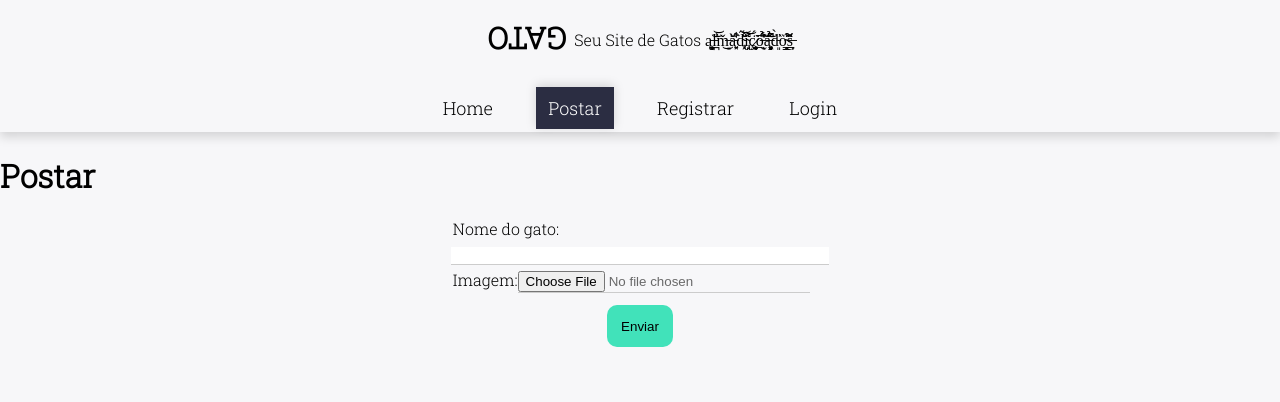
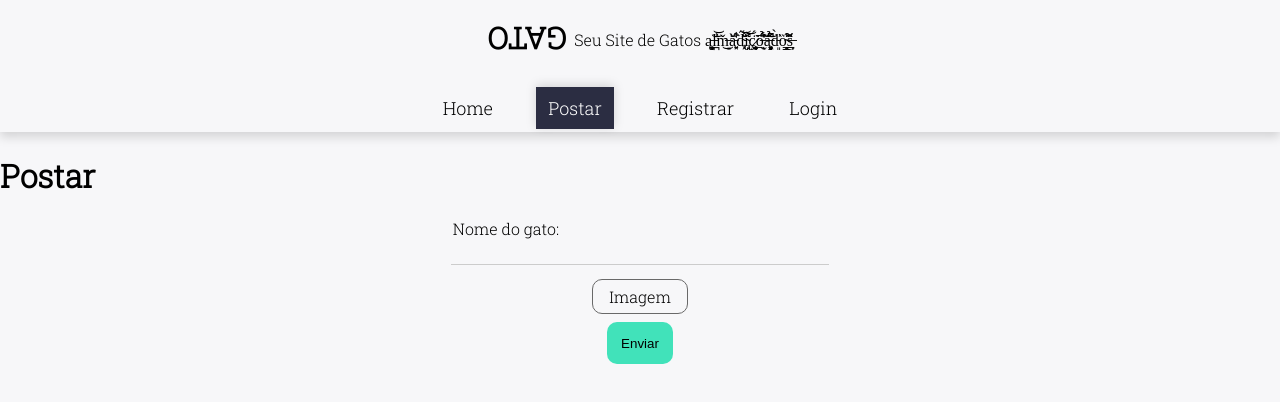
Before and after one commit to RuanSousa25/cursed-cats, a React (Create React App) app: page /post in a window 1280 px wide. Shown: the top 402 px of the page. Built offline with nearby package versions, Linux system fonts and the light colour scheme.

Commit message:
Add files via upload

```diff
--- a/src/Pages/Post/Post.js
+++ b/src/Pages/Post/Post.js
@@ -1,17 +1,36 @@
 import { Link } from "react-router-dom";
 import styles from "./Post.module.css";
 import $ from "jquery";
-import { useState } from "react";
+import { useState, useEffect } from "react";
 import { useRef } from "react";
 export default function Post() {
     const [input, setInput] = useState();
     const inputRef = useRef();
-    function enviarDados(e) {
-        e.preventDefault();
-        console.log(inputRef.current.files[0]);
-    }
+    const [imgUrl, setImgUrl] = useState("");
 
-    console.log(inputRef)
+  useEffect(() => {
+    inputRef.current.addEventListener("change", handleFileChange);
+  }, []);
+
+  const handleFileChange = () => {
+    let file = inputRef.current.files[0];
+    setInput(inputRef.current.files[0]);
+
+    if(file && file.type.startsWith("image/")){
+        let imgUrlTemp = URL.createObjectURL(file);
+        setImgUrl(imgUrlTemp);
+        console.log(imgUrl);
+    }else return
+  };
+
+  const isFileSelected = inputRef.current?.files.length > 0;
+  const fileLabelClassName = isFileSelected ? styles.file_custom_filled : styles.file_custom_empty;
+
+  function enviarDados(e) {
+    e.preventDefault();
+    console.log(input);
+  }
+
 
     return (
         <>
@@ -20,9 +39,10 @@ export default function Post() {
             <form className={styles.form}>
                 <label>Nome do gato: </label>
                 <input type="text"></input>
-                <label className={inputRef.current?.files.lenght ? styles.file_custom_empty : styles.file_custom_filled}>
-                    Imagem:
+                <label className={fileLabelClassName}>
+                    Imagem
                     <input type="file" ref={inputRef} name="arquivo" id="input_file" ></input>
+                    {imgUrl && <img src={imgUrl} alt="imagem selecionada"/>}
                 </label>
 
                 <button onClick={enviarDados}>Enviar</button>
--- a/src/Pages/Post/Post.module.css
+++ b/src/Pages/Post/Post.module.css
@@ -14,19 +14,34 @@
     border-radius: 0;
     border-bottom: 1px solid #ccc;
     color: #696969;
-    margin-bottom: .3em;
+    margin-bottom: 1em;
+    background-color: transparent;
 }
 .form label{
     margin-bottom: .5em;
 }
-.form .file_custom_empty input[type="file"]{
-    display: none;
+.form label img{
+    max-width: 100%;
 }
-.file_custom_empty{
+.file_custom_empty, .file_custom_filled{
     border: 1px solid #696969;
     border-radius: 10px;
     padding: .2em .3em;
     cursor: pointer;
+}
+ .file_custom_empty input[type="file"]{
+    display: none;
+}
+.file_custom_empty{
+   width: auto;
+   padding: .4em 1em;
+}
+.file_custom_filled{
+    text-align: center;
+    width: auto;
+}
+ .file_custom_filled input[type="file"]{
+    display: none;
 }
 
 .form button{
@@ -38,4 +53,5 @@
     border: none;
     outline: none;
     background-color: var(--cyan-color);
+    cursor: pointer;
 }
```
